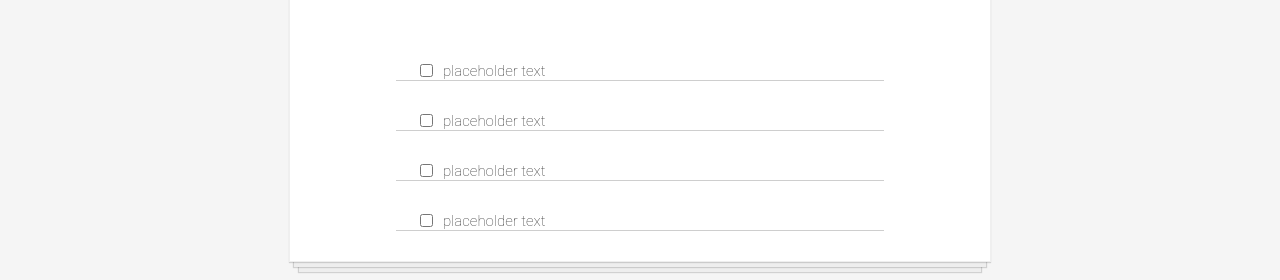
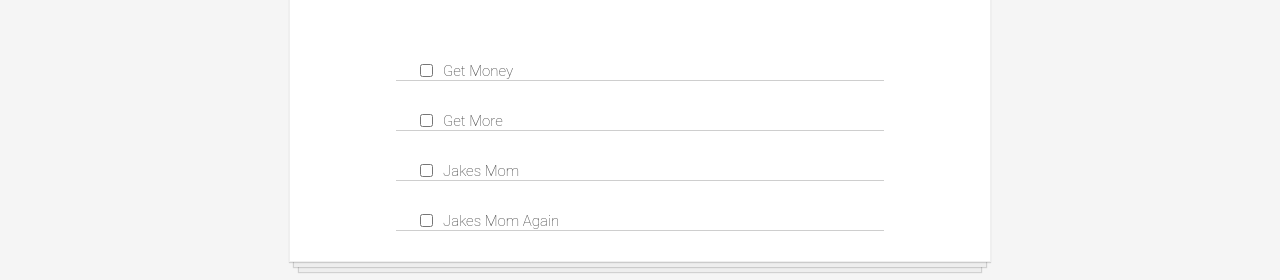
Before and after one commit to spenserdavies/first-react-app, a React (Create React App) app: page / in a window 1280 px wide. Shown: the part 201-481 px from the top of the page. Built offline with nearby package versions, Linux system fonts and the light colour scheme.

Commit message:
added props

```diff
--- a/src/Components/MyMain.js
+++ b/src/Components/MyMain.js
@@ -10,10 +10,10 @@ function MyMain(){
     return(
         <main className="todo-list">
             <p style={styles}>Its {getTime()} time</p>
-            <TodoItem />
-            <TodoItem />
-            <TodoItem />
-            <TodoItem />
+            <TodoItem todo={{task: "Get Money"}}/>
+            <TodoItem todo={{task: "Get More"}}/>
+            <TodoItem todo={{task: "Jakes Mom"}}/>
+            <TodoItem todo={{task: "Jakes Mom Again"}}/>
 
         </main>
     )
--- a/src/Components/TodoItem.js
+++ b/src/Components/TodoItem.js
@@ -1,10 +1,10 @@
 import React from 'react';
 
-function TodoItem(){
+function TodoItem(props){
     return (
         <div className="todo-item">
             <input type="checkbox" />
-            <span>placeholder text</span>
+            <span>{props.todo.task}</span>
         </div>
     )
 }
```
